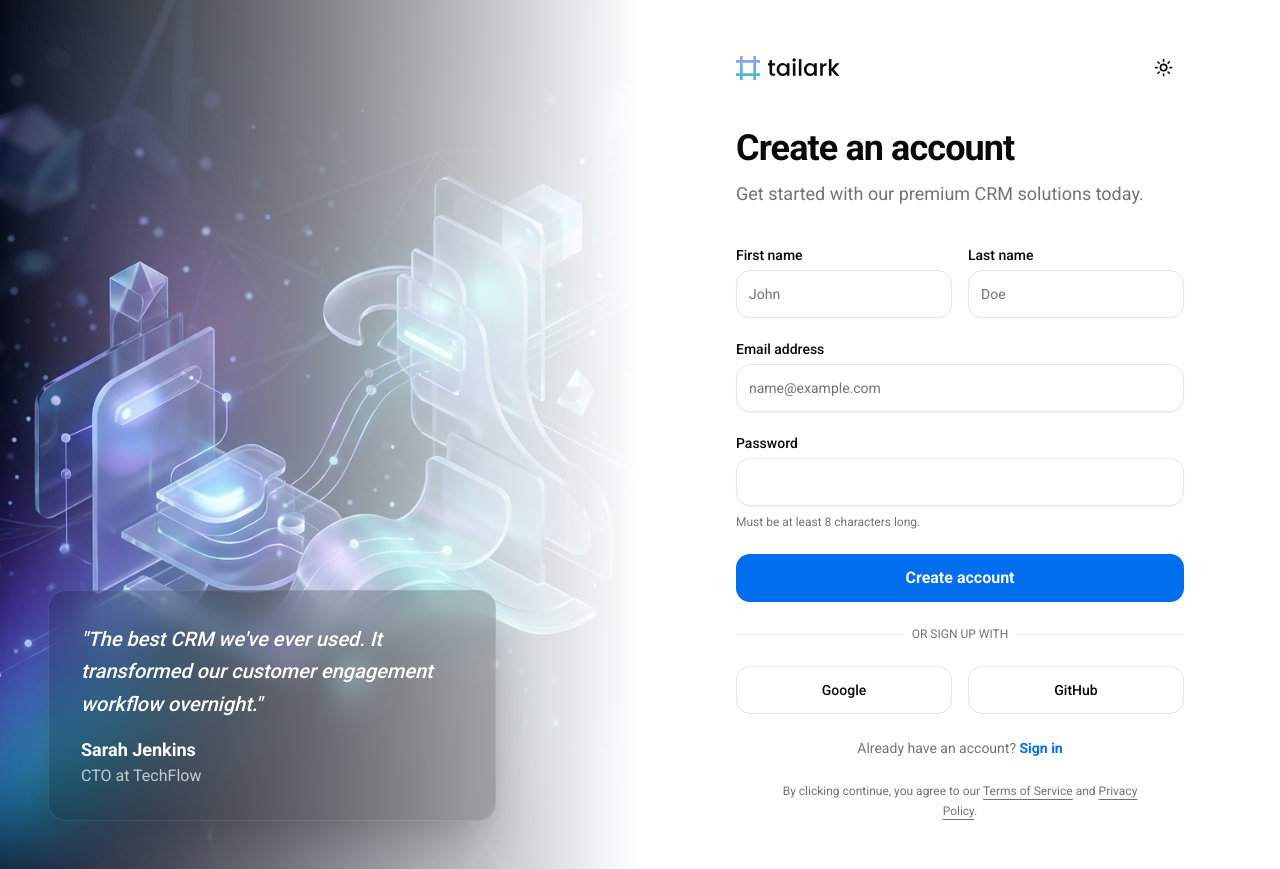
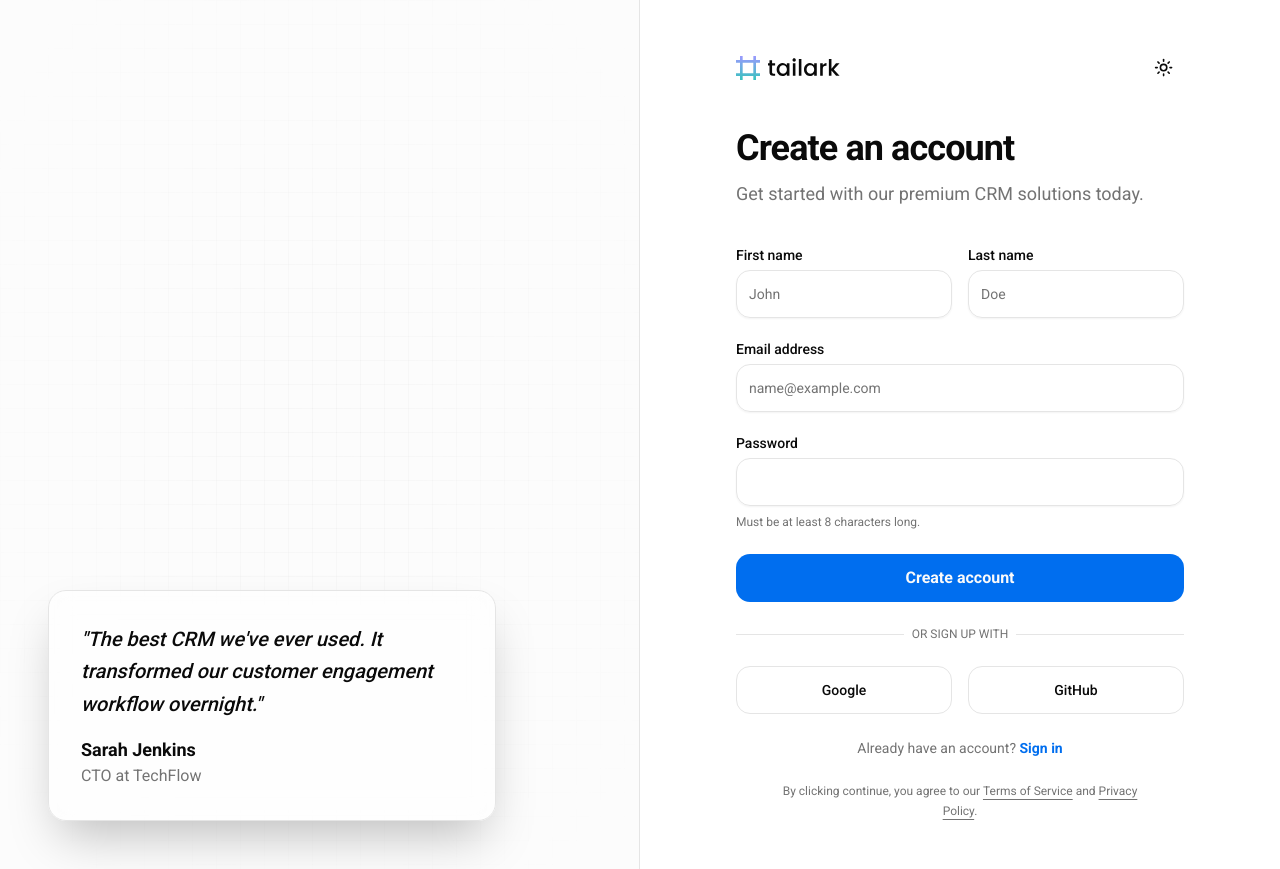
Before and after one commit to KauTryKauCuba/jg-crm-test, a Next.js app: page /register in a window 1280 px wide. Built offline with nearby package versions, Linux system fonts and the light colour scheme.

Commit message:
refactor: replace custom glow backgrounds with grid patterns in layouts and update sidebar menu button styling

```diff
--- a/src/components/app-sidebar.tsx
+++ b/src/components/app-sidebar.tsx
@@ -63,13 +63,18 @@ const items = [
     url: "#",
     icon: Calendar,
   },
+  {
+    title: "Settings",
+    url: "#",
+    icon: Settings,
+  },
 ]
 
 export function AppSidebar() {
   return (
     <Sidebar collapsible="icon" className="border-r bg-background/50 backdrop-blur-xl">
-      <SidebarHeader className="h-14 flex items-center justify-center border-b px-4">
-        <Link href="/dashboard" className="flex items-center gap-2">
+      <SidebarHeader className="h-14 flex items-center justify-center border-b px-4 group-data-[collapsible=icon]:px-0">
+        <Link href="/dashboard" className="flex items-center justify-center">
             <Logo className="h-4 w-auto" />
         </Link>
       </SidebarHeader>
@@ -108,16 +113,6 @@ export function AppSidebar() {
           </SidebarGroupContent>
         </SidebarGroup>
       </SidebarContent>
-      <SidebarFooter className="border-t p-4">
-        <SidebarMenu>
-          <SidebarMenuItem>
-            <SidebarMenuButton render={<Link href="#" />} tooltip="Settings">
-                <Settings />
-                <span>Settings</span>
-            </SidebarMenuButton>
-          </SidebarMenuItem>
-        </SidebarMenu>
-      </SidebarFooter>
       <SidebarRail />
     </Sidebar>
   )
--- a/src/components/auth-layout.tsx
+++ b/src/components/auth-layout.tsx
@@ -16,32 +16,20 @@ interface AuthLayoutProps {
 export function AuthLayout({ children, title, description }: AuthLayoutProps) {
     return (
         <div className="relative flex min-h-screen overflow-hidden">
-            {/* Background Glows (Same as Hero) */}
-            <div
-                aria-hidden
-                className="z-[0] absolute inset-0 pointer-events-none isolate opacity-50 contain-strict hidden lg:block">
-                <div className="w-[35rem] h-[80rem] -translate-y-[350px] absolute left-0 top-0 -rotate-45 rounded-full bg-[radial-gradient(68.54%_68.72%_at_55.02%_31.46%,hsla(0,0%,85%,.08)_0,hsla(0,0%,55%,.02)_50%,hsla(0,0%,45%,0)_80%)]" />
-            </div>
-            <div aria-hidden className="absolute inset-0 -z-10 size-full [background:radial-gradient(125%_125%_at_50%_100%,transparent_0%,var(--background)_75%)]" />
+            {/* Left side: Grid Background */}
+            <div className="relative hidden w-1/2 lg:block border-r bg-muted/30">
+                <div className="absolute inset-0 -z-10 [mask-image:radial-gradient(ellipse_at_center,black,transparent)]">
+                    <div className="absolute inset-0 h-full w-full bg-[linear-gradient(to_right,#80808012_1px,transparent_1px),linear-gradient(to_bottom,#80808012_1px,transparent_1px)] bg-[size:24px_24px] dark:bg-[linear-gradient(to_right,#ffffff0a_1px,transparent_1px),linear-gradient(to_bottom,#ffffff0a_1px,transparent_1px)]"></div>
+                </div>
 
-            {/* Left side: Image */}
-            <div className="relative hidden w-1/2 lg:block">
-                <div className="absolute inset-0 z-10 bg-gradient-to-l from-background to-transparent" />
-                <Image
-                    src="/auth-bg.png"
-                    alt="Auth Background"
-                    fill
-                    className="object-cover"
-                    priority
-                />
-                <div className="absolute inset-0 z-20 flex flex-col justify-end p-12 text-white">
-                    <div className="max-w-md space-y-4 rounded-2xl bg-black/20 p-8 backdrop-blur-md border border-white/10 shadow-2xl">
-                        <p className="text-xl font-medium italic leading-relaxed">
+                <div className="absolute inset-0 z-20 flex flex-col justify-end p-12">
+                    <div className="max-w-md space-y-4 rounded-2xl bg-background/60 p-8 backdrop-blur-md border shadow-2xl">
+                        <p className="text-xl font-medium italic leading-relaxed text-foreground">
                             &quot;The best CRM we&apos;ve ever used. It transformed our customer engagement workflow overnight.&quot;
                         </p>
                         <div>
-                            <p className="font-semibold text-lg">Sarah Jenkins</p>
-                            <p className="text-white/70">CTO at TechFlow</p>
+                            <p className="font-semibold text-lg text-foreground">Sarah Jenkins</p>
+                            <p className="text-muted-foreground">CTO at TechFlow</p>
                         </div>
                     </div>
                 </div>
--- a/src/components/ui/sidebar.tsx
+++ b/src/components/ui/sidebar.tsx
@@ -264,7 +264,7 @@ function SidebarTrigger({
       data-slot="sidebar-trigger"
       variant="ghost"
       size="icon-sm"
-      className={cn(className)}
+      className={cn("[&_svg]:size-4", className)}
       onClick={(event) => {
         onClick?.(event)
         toggleSidebar()
@@ -475,7 +475,7 @@ function SidebarMenuItem({ className, ...props }: React.ComponentProps<"li">) {
 }
 
 const sidebarMenuButtonVariants = cva(
-  "peer/menu-button group/menu-button flex w-full items-center gap-2 overflow-hidden rounded-md p-2 text-left text-sm ring-sidebar-ring outline-hidden transition-[width,height,padding] group-has-data-[sidebar=menu-action]/menu-item:pr-8 group-data-[collapsible=icon]:size-8! group-data-[collapsible=icon]:p-2! hover:bg-sidebar-accent hover:text-sidebar-accent-foreground focus-visible:ring-2 active:bg-sidebar-accent active:text-sidebar-accent-foreground disabled:pointer-events-none disabled:opacity-50 aria-disabled:pointer-events-none aria-disabled:opacity-50 data-open:hover:bg-sidebar-accent data-open:hover:text-sidebar-accent-foreground data-active:bg-sidebar-accent data-active:font-medium data-active:text-sidebar-accent-foreground [&_svg]:size-4 [&_svg]:shrink-0 [&>span:last-child]:truncate",
+  "peer/menu-button group/menu-button flex w-full items-center gap-2 overflow-hidden rounded-md p-2 text-left text-sm ring-sidebar-ring outline-hidden transition-[width,height,padding] group-has-data-[sidebar=menu-action]/menu-item:pr-8 group-data-[collapsible=icon]:size-8! group-data-[collapsible=icon]:p-2! group-data-[collapsible=icon]:justify-center hover:bg-sidebar-accent hover:text-sidebar-accent-foreground focus-visible:ring-2 active:bg-sidebar-accent active:text-sidebar-accent-foreground data-open:hover:bg-sidebar-accent data-open:hover:text-sidebar-accent-foreground data-active:bg-sidebar-accent data-active:font-medium data-active:text-sidebar-accent-foreground [&_svg]:size-4 [&_svg]:shrink-0 [&>span:last-child]:truncate",
   {
     variants: {
       variant: {
```
Also changed, not shown: src/components/blocks/hero-section-1.tsx (+6 -48 lines).
